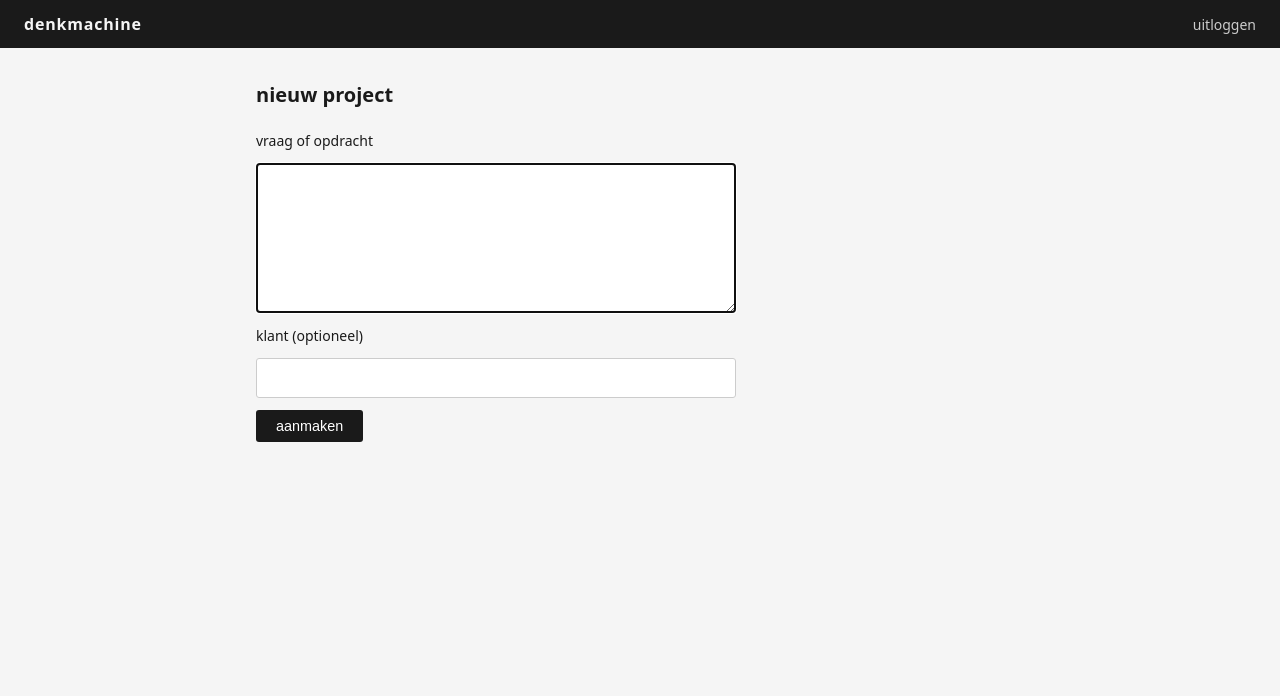
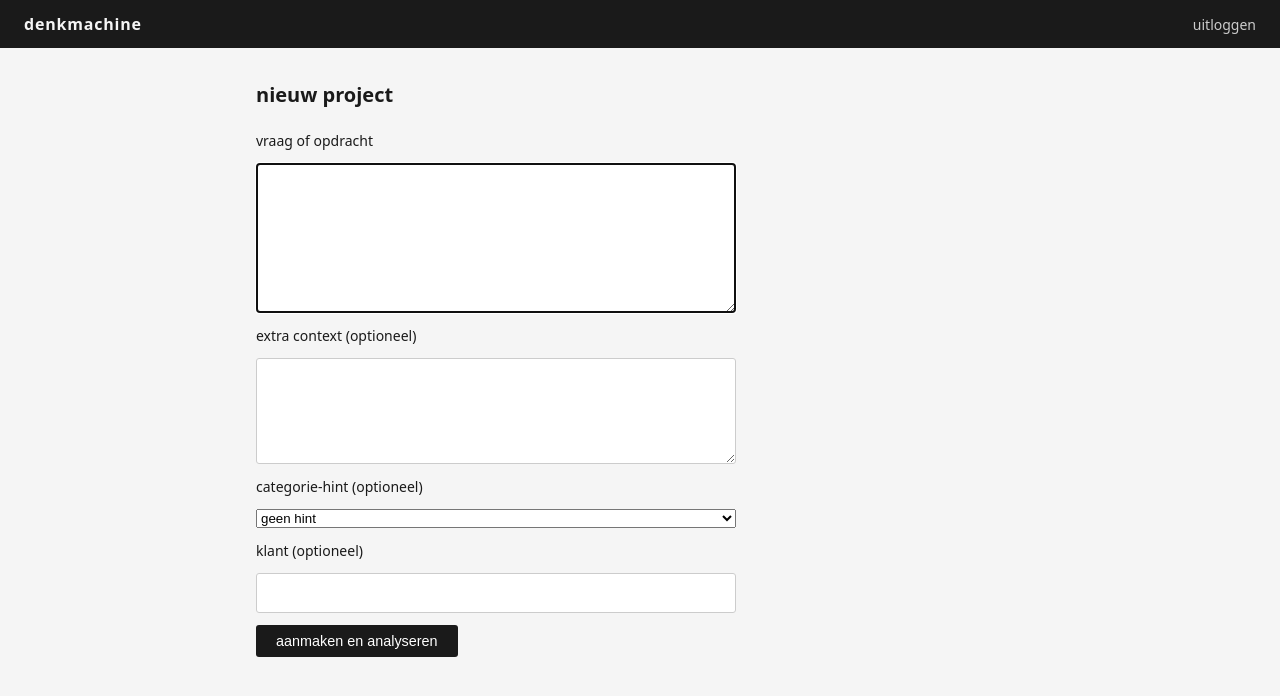
Before and after one commit to Jurgen1979/denkmachine, a Flask app: page /new in a window 1280 px wide. Shown: the top 696 px of the page. Run offline with Flask 3, Linux system fonts and the light colour scheme; a user stored in the database is signed in.

Commit message:
sprint 2: ontleder + intake + plan-routes

```diff
--- a/templates/new_project.html
+++ b/templates/new_project.html
@@ -8,8 +8,26 @@
 <form method="post" action="{{ url_for('projects.new_project') }}">
   <label for="user_question">vraag of opdracht</label>
   <textarea id="user_question" name="user_question" rows="6" required autofocus></textarea>
+
+  <label for="user_context">extra context (optioneel)</label>
+  <textarea id="user_context" name="user_context" rows="4"></textarea>
+
+  <label for="category_hint">categorie-hint (optioneel)</label>
+  <select id="category_hint" name="category_hint">
+    <option value="">geen hint</option>
+    <option value="diagnose">diagnose</option>
+    <option value="strategische_keuze">strategische keuze</option>
+    <option value="haalbaarheid">haalbaarheid</option>
+    <option value="ontwerp_en_bouw">ontwerp en bouw</option>
+    <option value="communicatie_en_verhaal">communicatie en verhaal</option>
+    <option value="proces_en_organisatie">proces en organisatie</option>
+    <option value="planning">planning</option>
+    <option value="creatief_concept">creatief concept</option>
+  </select>
+
   <label for="client_name">klant (optioneel)</label>
   <input type="text" id="client_name" name="client_name">
-  <button type="submit">aanmaken</button>
+
+  <button type="submit">aanmaken en analyseren</button>
 </form>
 {% endblock %}
```
